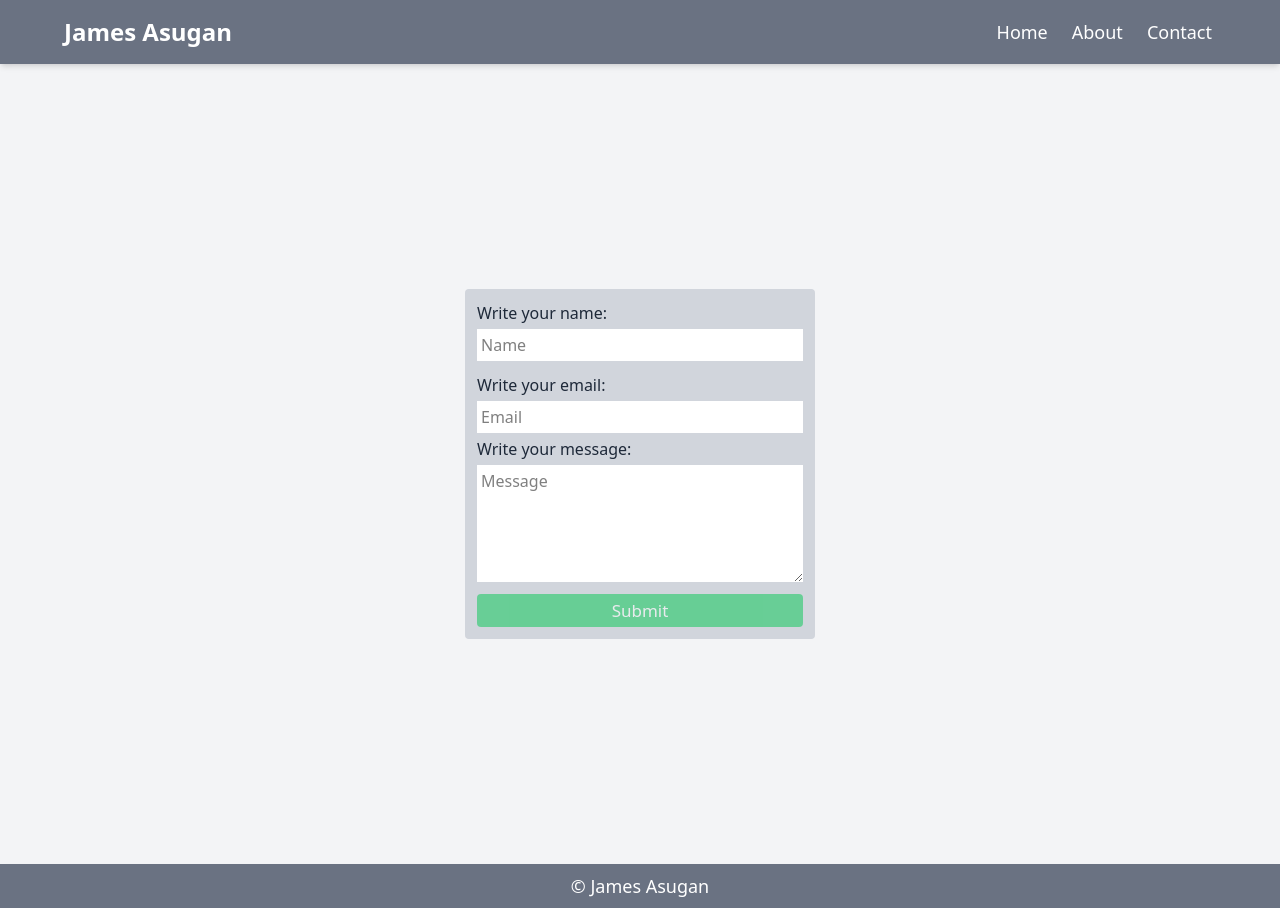
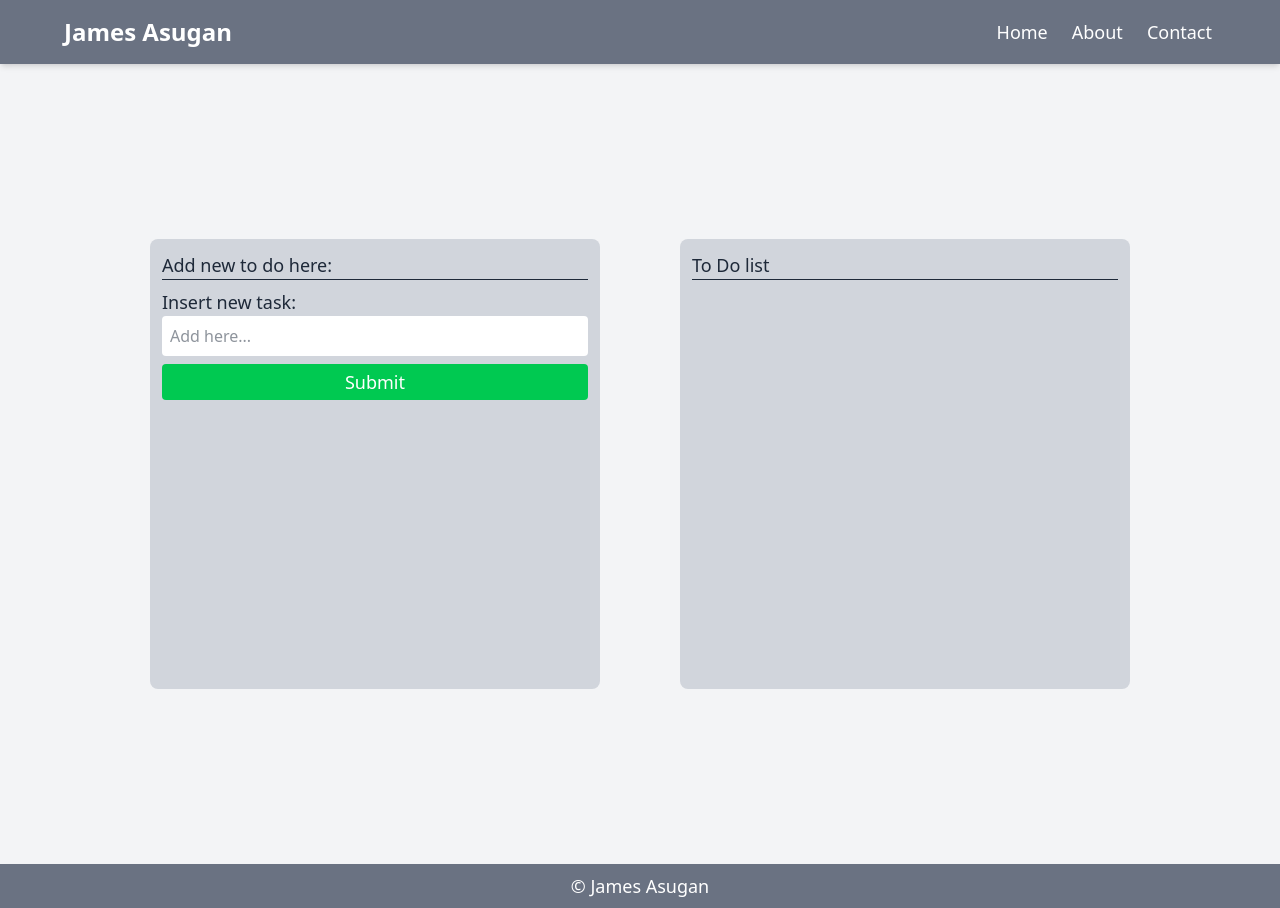
Before and after one commit to jamesasugan/100Days_of_Learning_React, a React (Vite) app: page / in a window 1280 px wide. Built offline with nearby package versions, Linux system fonts and the light colour scheme.

Commit message:
Day 19: To Do List

```diff
--- a/src/App.jsx
+++ b/src/App.jsx
@@ -8,6 +8,7 @@ import NameInput from './components/NameInput.jsx';
 import NewForm from './components/newForm.jsx';
 import Profile from './components/Profile.jsx';
 import ShowMore from './components/ShowMore.jsx';
+import ToDo from './components/ToDo.jsx';
 import ToggleBox from './components/ToggleBox.jsx';
 import UserInfo from './components/UserInfo.jsx';
 
@@ -30,7 +31,8 @@ function App() {
            {/* <ToggleBox /> */}
            {/* <ShowMore /> */}
            {/* <UserInfo /> */}
-           <FormPrac />
+           {/* <FormPrac /> */}
+           <ToDo />
         </main>
         <Footer />
 
--- /dev/null
+++ b/src/components/ToDo.jsx
@@ -0,0 +1,47 @@
+import { useState } from "react"
+
+const ToDo = () => {
+    const [tasks, setTasks] = useState([]);
+    const [newTask, setNewTask] = useState("");
+
+    const handleAddTask = () =>{
+        if(newTask.trim() === ""){
+            return false;
+        }
+
+        setTasks(prev => [...prev, newTask]);
+        setNewTask("");
+    }
+
+    const handleDeleteTask = (taskToDelete) => {
+        setTasks(prev => prev.filter(task => task !== taskToDelete));
+    }
+
+    return (
+        <section className="w-full h-screen flex justify-center gap-20 items-center">
+            <div className="bg-gray-300 w-[450px] h-[450px] p-3 rounded-lg">
+                <h1 className="font-medium text-lg">Add new to do here:</h1>
+                <hr />
+                <div className="flex flex-col mt-2">
+                    <label htmlFor="task" className="text-lg">Insert new task:</label>
+                    <input className="bg-white p-2 rounded" name="task" placeholder="Add here..." type="text" value={newTask} onChange={e => setNewTask(e.target.value)} />
+                    <button type="submit" onClick={handleAddTask} className="bg-green-500 text-medium text-lg p-1 mt-2 rounded text-white hover:bg-green-600 transition duration-75 cursor-pointer">Submit</button>
+                </div>
+
+            </div>
+            <div className="bg-gray-300 w-[450px] h-[450px] p-3 rounded-lg">
+                <h1 className="font-medium text-lg">To Do list</h1>
+                <hr />
+                {tasks.map((task, index) =>(
+                <div key={index} className="flex justify-between mt-2">
+                    <span className="text-black text-lg">{task}</span>
+                    <button onClick={() => handleDeleteTask(task)} type="submit" className="bg-red-500 p-2 text-white hover:bg-red-600 transition duration-75 rounded cursor-pointer">Delete</button>
+                </div>
+
+                ))}
+            </div>
+        </section>
+    )
+}
+
+export default ToDo
```
